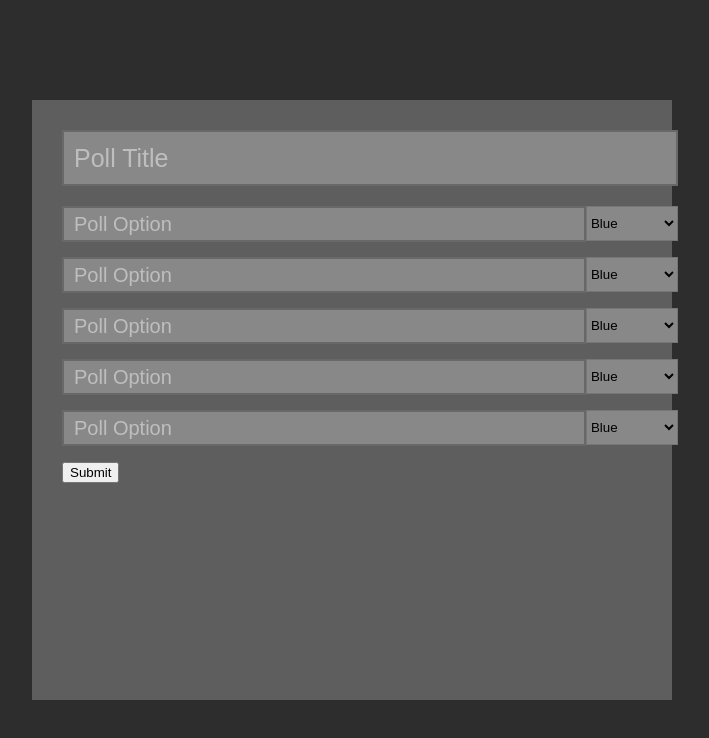
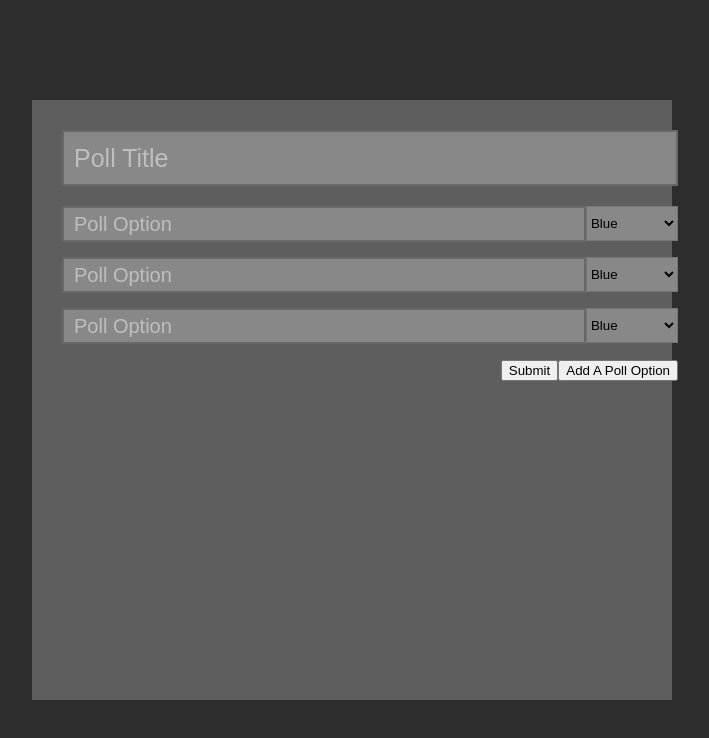
Before and after one commit to Kale35/poll-master, a React (Create React App) app: page / in a window 1280 px wide. Shown: the top 738 px of the page, without its empty margins (368-1077 px from the left). Built offline with nearby package versions, Linux system fonts and the light colour scheme.

Commit message:
Add button to add a poll option, also add basic transition on hover

```diff
--- /dev/null
+++ b/src/Components/Create/AddMoreOptionsButton.js
@@ -0,0 +1,16 @@
+import React from "react";
+
+function AddMoreOptionsButton({ pollAmount, setPollAmount }) {
+    const handleClick = (e) => {
+        e.preventDefault();
+        setPollAmount(pollAmount + Number(1));
+    };
+
+    return (
+        <div>
+            <button onClick={handleClick}> Add A Poll Option </button>
+        </div>
+    );
+}
+
+export default AddMoreOptionsButton;
--- a/src/Components/Create/Create.css
+++ b/src/Components/Create/Create.css
@@ -26,6 +26,14 @@
 
 .Create__Options {
   display: flex;
+  animation-duration: 0.5s;
+  animation-name: animationForCreateOptions;
+  transition: all 0.25s ease-in-out;
+}
+
+/*You can delete this if u want*/
+.Create__Options:hover {
+  transform: scale(1.05);
 }
 
 .Create__Option {
@@ -55,3 +63,26 @@
   height: 35px;
   float: left;
 }
+
+.Create__Buttons {
+  display: flex;
+  justify-content: flex-end;
+}
+
+.Create__Submit {
+  align-self: center;
+}
+
+@keyframes animationForCreateOptions {
+  0% {
+    max-height: 0px;
+    transform: scale(0.8);
+    opacity: 0;
+  }
+
+  100% {
+    max-height: 500px;
+    transform: scale(1);
+    opacity: 1;
+  }
+}
--- a/src/Components/Create/Create.js
+++ b/src/Components/Create/Create.js
@@ -1,23 +1,34 @@
-import React from 'react'
-import './Create.css'
-import PollTitle from './Create-Components/PollTitle'
-import PollOption from './Create-Components/PollOption'
-import PollSubmit from './PollSubmit'
+import React, { useState } from "react";
+import "./Create.css";
+import PollTitle from "./Create-Components/PollTitle";
+import PollOption from "./Create-Components/PollOption";
+import PollSubmit from "./PollSubmit";
+import AddMoreOptionsButton from "./AddMoreOptionsButton";
+
 function Create() {
+    const [pollAmount, setPollAmount] = useState(0);
+
     return (
         <div className="Create">
-        <form className="Create__Form">
-            <PollTitle/>
-            <PollOption/>
-            <PollOption/>
-            <PollOption/>
-            <PollOption/>
-            <PollOption/>
-            <PollSubmit/>
+            <form className="Create__Form">
+                <PollTitle />
+                <PollOption />
+                <PollOption />
+                <PollOption />
 
-        </form>
-    </div>
-    )
+                {Array.from(Array(pollAmount), (e, i) => {
+                    return <PollOption />;
+                })}
+                <div className="Create__Buttons">
+                    <PollSubmit />
+                    <AddMoreOptionsButton
+                        pollAmount={pollAmount}
+                        setPollAmount={setPollAmount}
+                    />
+                </div>
+            </form>
+        </div>
+    );
 }
 
-export default Create
+export default Create;
```
Also changed, not shown: src/Components/Create/Create-Components/PollOption.js (+11 -4 lines).
